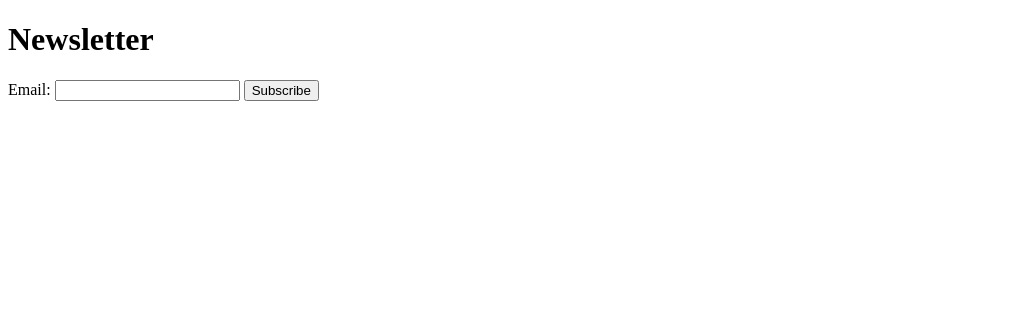
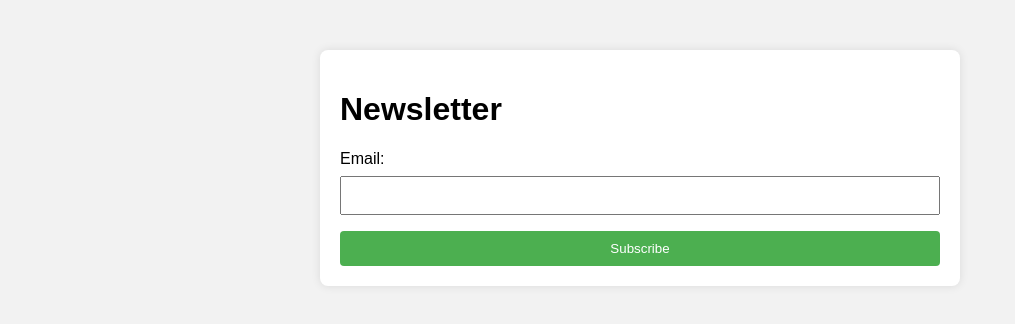
Before and after one commit to manthanank/newsletter-nodejs, a website: page public/index.html in a window 1280 px wide. Shown: the whole page, without its empty margins (0-1015 px from the left). Drawn offline with Linux system fonts and the light colour scheme; the site is published under a folder, as on GitHub Pages, so addresses that start at the root find nothing.

Commit message:
Update .env.example, subscribers controller, and index.html

```diff
--- a/controllers/subscribers.js
+++ b/controllers/subscribers.js
@@ -24,7 +24,9 @@ exports.createSubscribers = async (req, res, next) => {
 
         // Send a welcome newsletter
         const welcomeSubject = 'Welcome to Our Newsletter!';
-        const welcomeContent = '<p>Thank you for subscribing to our newsletter!</p>';
+        let welcomeContent = '<p>Thank you for subscribing to our newsletter!</p>';
+        // unsubscribe link
+        welcomeContent += `<p><a href="${process.env.CLIENT_URL}/unsubscribe?email=${email}">Unsubscribe</a></p>`;
         sendNewsletter(email, welcomeSubject, welcomeContent);
 
         res.send('Subscription successful! Check your email for a welcome newsletter.');
--- a/public/index.html
+++ b/public/index.html
@@ -6,7 +6,7 @@
     <meta http-equiv="X-UA-Compatible" content="IE=edge">
     <meta name="viewport" content="width=device-width, initial-scale=1.0">
     <title>Newsletter</title>
-    <link rel="stylesheet" href="/public/style.css">
+    <link rel="stylesheet" href="style.css">
 </head>
 
 <body>
@@ -19,7 +19,7 @@
         </form>
     </div>
 
-    <script src="/public/script.js"></script>
+    <script src="script.js"></script>
 </body>
 
 </html>
--- /dev/null
+++ b/public/unsubscribe/style.css
@@ -0,0 +1,38 @@
+body {
+    font-family: Arial, sans-serif;
+    background-color: #f4f4f4;
+    margin: 0;
+    padding: 20px;
+    display: flex;
+    justify-content: center;
+    align-items: center;
+}
+
+.container {
+    text-align: center;
+    margin: 0 auto;
+    padding: 20px;
+    background-color: #fff;
+    border-radius: 5px;
+    box-shadow: 0 0 10px rgba(0, 0, 0, 0.1);
+}
+
+h1 {
+    color: #333;
+}
+
+p {
+    color: #666;
+}
+
+button {
+    background-color: #007bff;
+    color: #fff;
+    padding: 10px 20px;
+    border: none;
+    cursor: pointer;
+}
+
+#message {
+    font-weight: bold;
+}
--- a/routes/subscribers.js
+++ b/routes/subscribers.js
@@ -3,7 +3,6 @@ const router = express.Router();
 const subscribersController = require('../controllers/subscribers');
 
 router.post('/subscribe', subscribersController.createSubscribers);
-// route for unsubscribing
 router.post('/unsubscribe', subscribersController.deleteSubscribers);
 
 module.exports = router;
```
Also changed, not shown: public/unsubscribe/index.html (added, +19 -0 lines), public/unsubscribe/script.js (added, +27 -0 lines), 1 other file.
